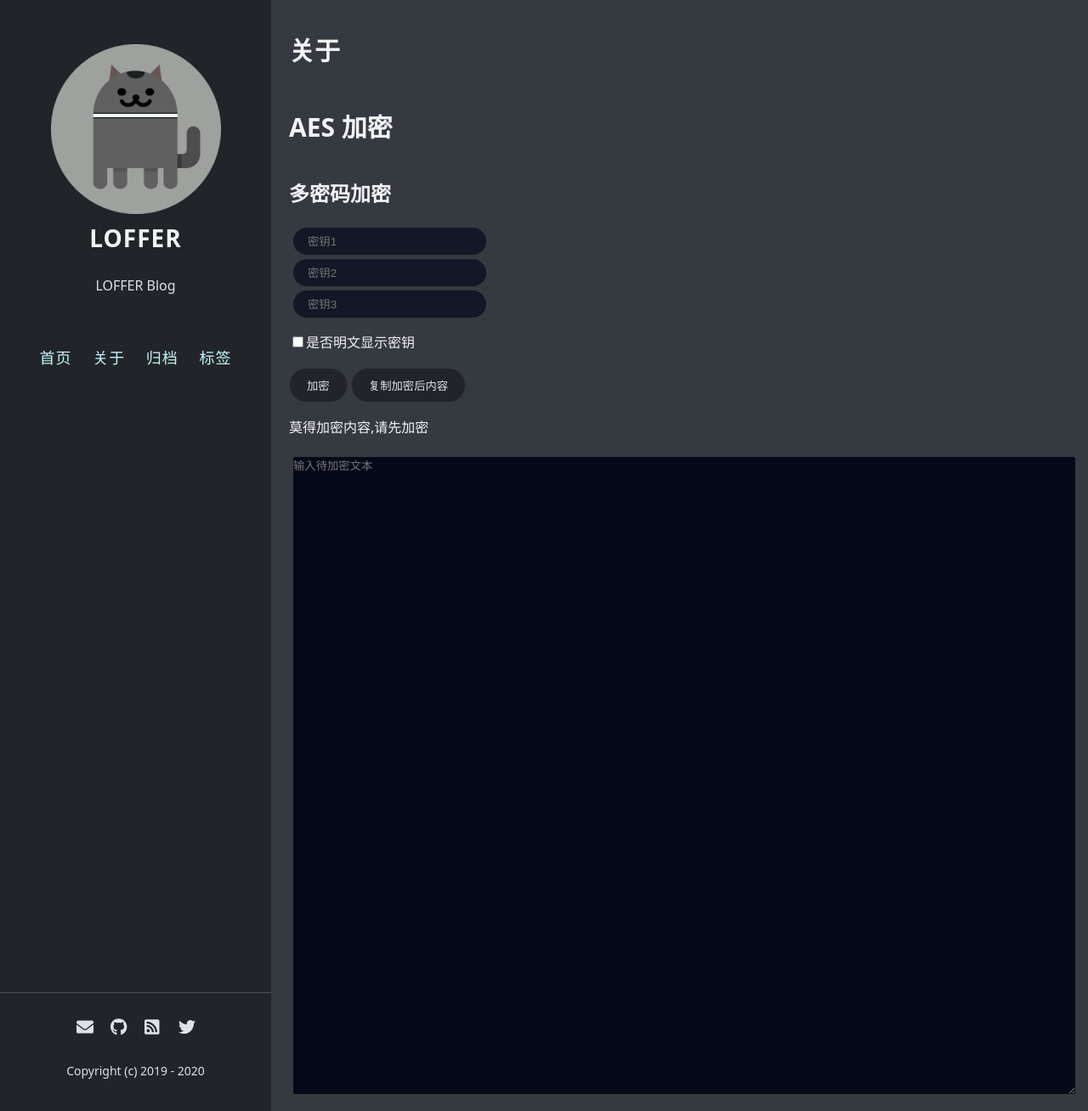
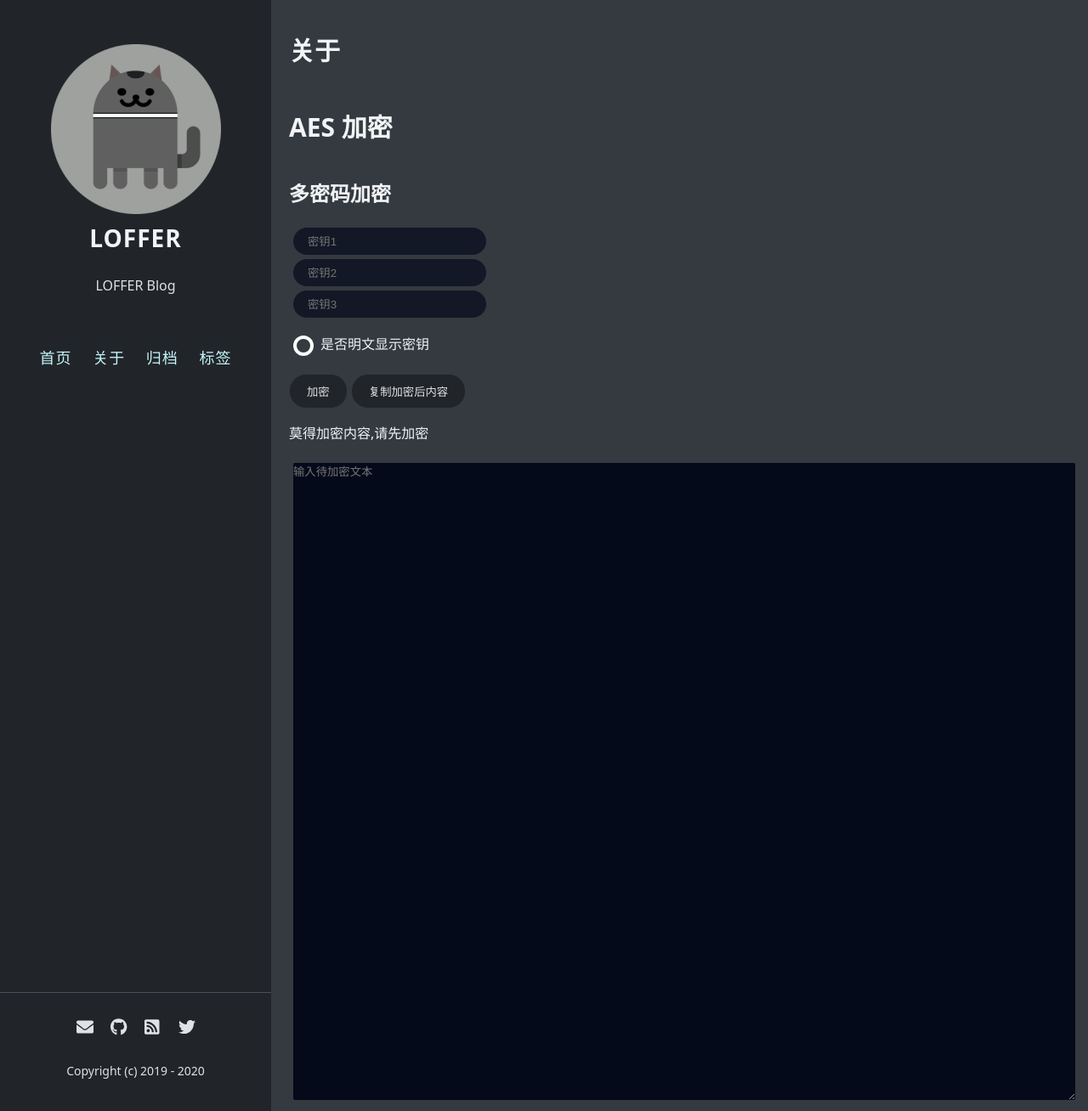
Before and after one commit to Teages/Secret-loffer-blog, a Jekyll site: the page built from about.md, in a window 1280 px wide and 1308 px high. Shown: the whole window at 85% size. Built offline with Jekyll 4.4.1, drawn with Linux system fonts in a browser that asks for light colours; comment, search, counter and statistics services are not loaded.

Commit message:
美化, 风格统一

```diff
--- a/about.md
+++ b/about.md
@@ -13,7 +13,10 @@ permalink: /about/
         <input type="password" class="pwInput" id="key_1" placeholder="密钥1">
         <input type="password" class="pwInput" id="key_2" placeholder="密钥2">
         <input type="password" class="pwInput" id="key_3" placeholder="密钥3">
-        <p><input type="checkbox" id="pwShow" value="pwShow" />是否明文显示密钥 </p>
+        <p>
+			<input type="checkbox" id="pwShow" value="pwShow">
+			<label for="pwShow">是否明文显示密钥</label>
+		  </p>
         <script>
           function checkPWShow()
           {
--- a/style.scss
+++ b/style.scss
@@ -810,6 +810,28 @@ textarea {
   width: auto;
 }
 
+// css
+input[type="checkbox"]{
+  display: none;
+}
+
+input[type="checkbox"] + label:before {
+  margin: 5px;
+  content: '';
+  display: inline-block;
+  width: 24px;
+  height: 24px;
+  border:4px solid;
+  border-radius: 50%;
+  vertical-align: middle;
+  margin-right: 8px;
+  transition: all .5s;
+  color: #fdfdfd;
+}
+
+input[type="checkbox"]:checked + label:before {
+  background: #00b900;
+}
 
 // Back to Top button
 .btn-top {
```
Also changed, not shown: _layouts/post.html (+7 -2 lines).
